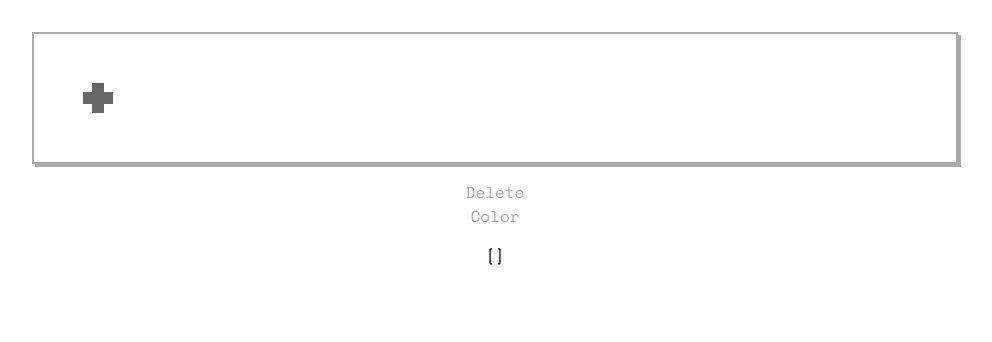
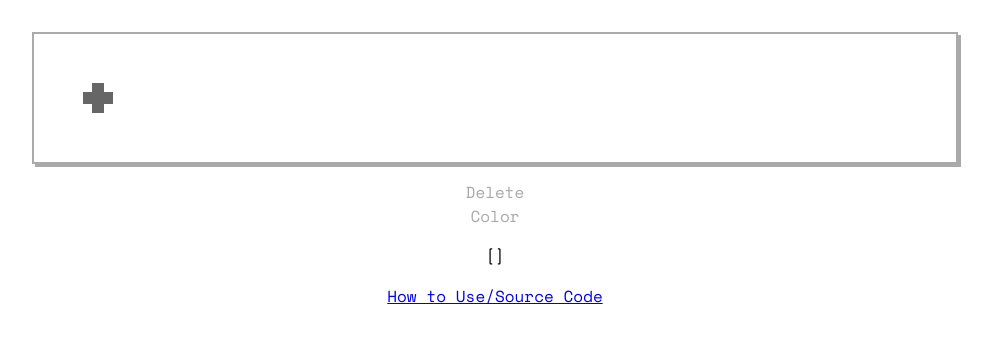
Before and after one commit to CIOSAI/color_picker, a React (Create React App) app: page / in a window 1280 px wide. Shown: the top 342 px of the page, without its empty margins (145-1137 px from the left). Built offline with nearby package versions, Linux system fonts and the light colour scheme.

Commit message:
gave it a link to the github page

```diff
--- a/src/App.tsx
+++ b/src/App.tsx
@@ -90,6 +90,7 @@ function App() {
         prev+(curr.includes("#")?"'"+curr+"', ":""), "")
       +"]"
       }</p>
+      <a href='https://github.com/CIOSAI/color_picker'>How to Use/Source Code</a>
     </div>
   );
 }
```
